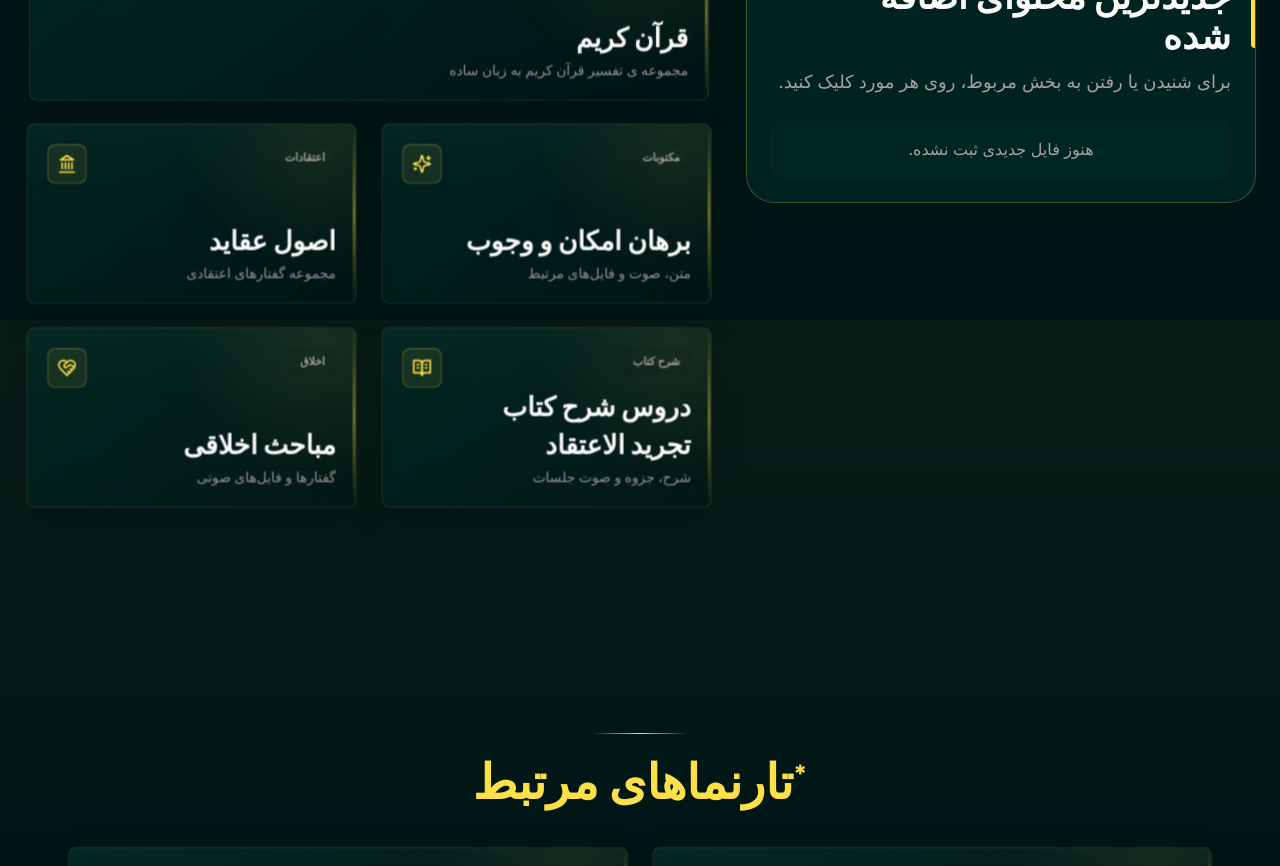
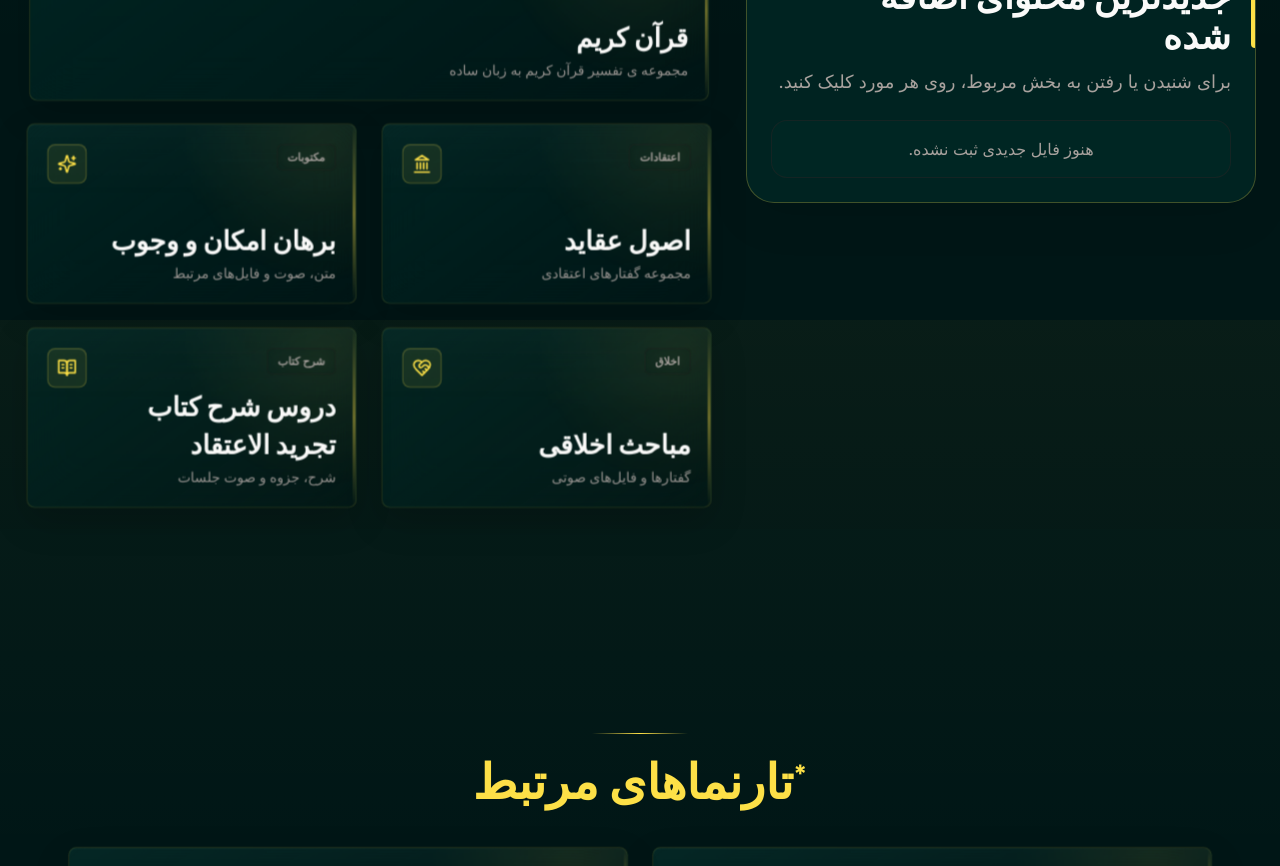
Before and after one commit to mah404/bavarmandan, a Next.js app: page / in a window 1280 px wide. Shown: the part 1280-2146 px from the top of the page. Built offline with nearby package versions, Linux system fonts and the light colour scheme.

Commit message:
new style

```diff
--- a/components/layout/sections/benefits.tsx
+++ b/components/layout/sections/benefits.tsx
@@ -37,16 +37,16 @@ export const BenefitsSection = () => {
               <BenefitTafsir />
             </MotionItem>
             <MotionItem className="h-full">
+              <BenefitAkhlaq />
+            </MotionItem>
+            <MotionItem className="h-full">
               <BenefitMaktobat />
             </MotionItem>
             <MotionItem className="h-full">
-              <BenefitAkhlaq />
+              <BenefitsCard />
             </MotionItem>
             <MotionItem className="h-full">
               <BenefitTajrid />
-            </MotionItem>
-            <MotionItem className="h-full">
-              <BenefitsCard />
             </MotionItem>
           </MotionList>
         </div>
```
